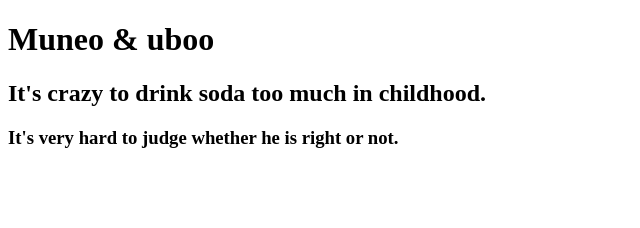
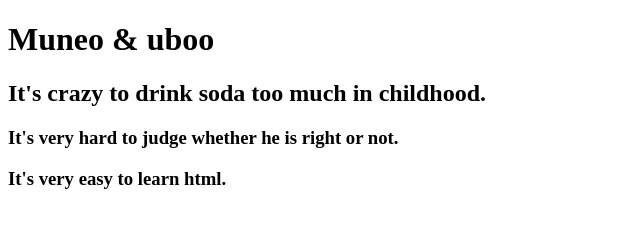
Before and after one commit to zizimoos/htmlstart, a plain HTML site: page index.html in a window 1280 px wide. Shown: the whole page, without its empty margins (0-640 px from the left). Drawn offline with Linux system fonts and the light colour scheme.

Commit message:
first edit

```diff
--- a/index.html
+++ b/index.html
@@ -9,5 +9,6 @@
     <h1>Muneo & uboo</h1>
     <h2>It's crazy to drink soda too much in childhood.</h2>
     <h3>It's very hard to judge whether he is right or not.</h3>
+    <h3>It's very easy to learn html.</h3>
   </body>
 </html>
```
